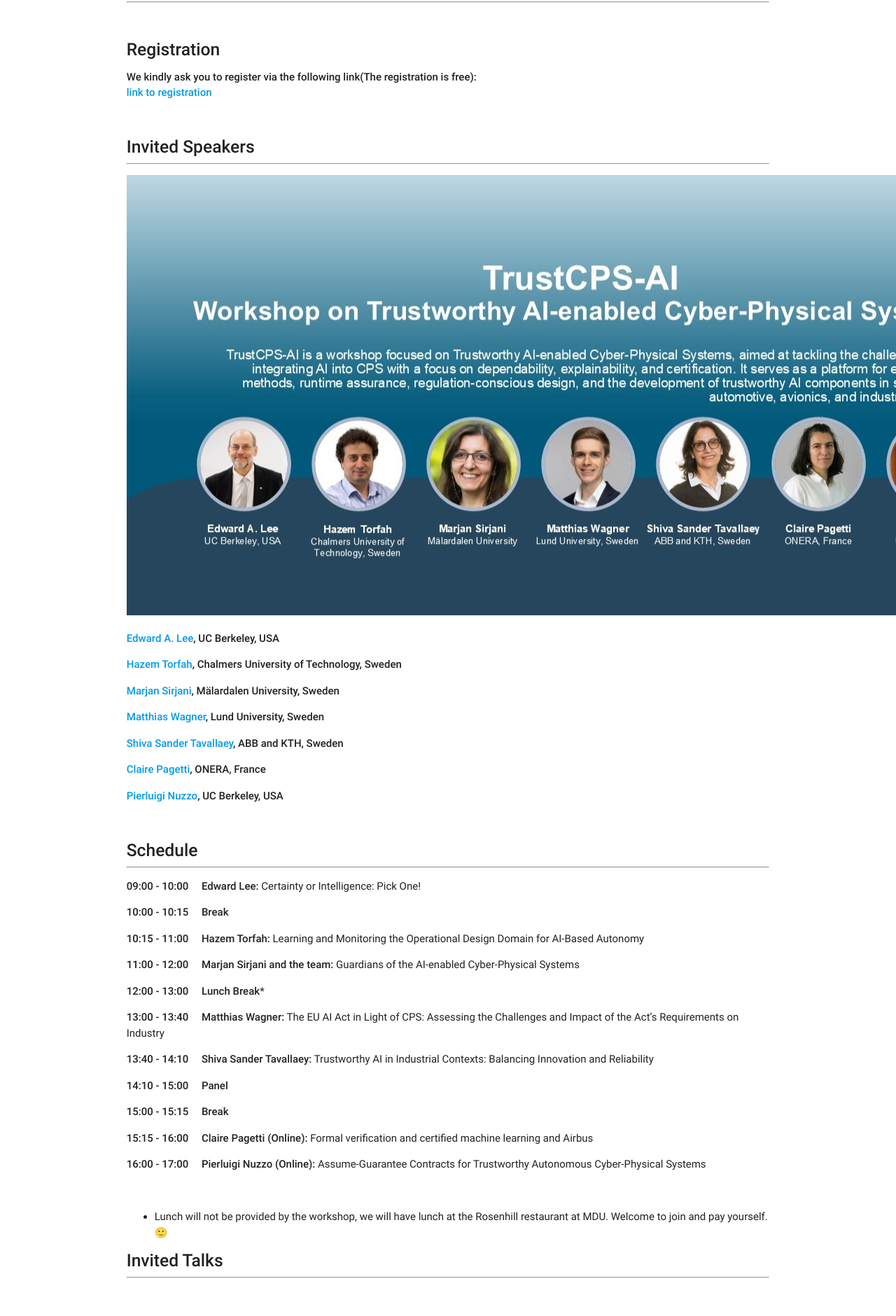
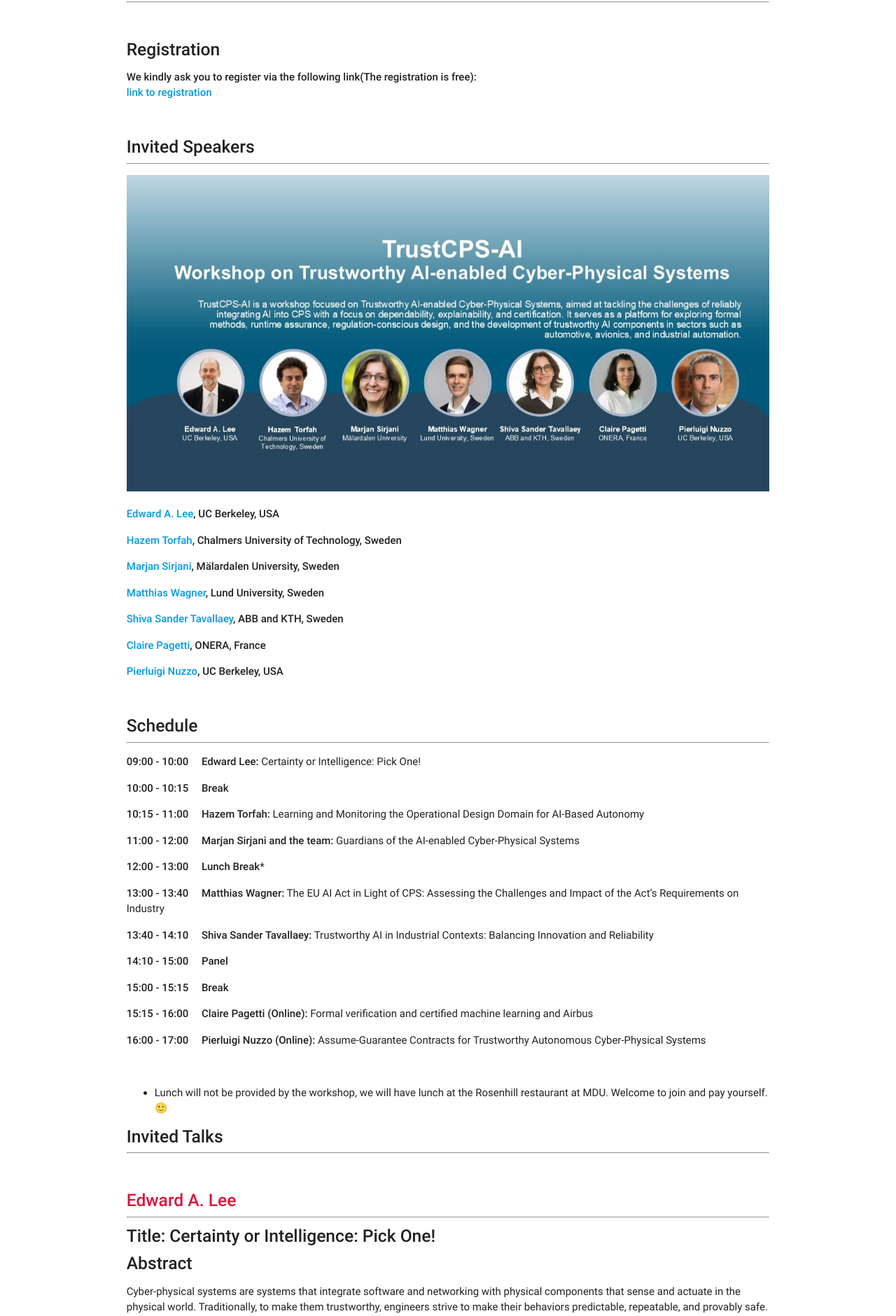
Before and after one commit to rebeca-lang/rebeca-lang.github.io, a Jekyll site: the page built from events/TrustCPS-AI.md, in a window 1280 px wide. Shown: the part 1206-3086 px from the top of the page at 70% size. Built offline with Jekyll 4.4.1, drawn with Linux system fonts in a browser that asks for light colours.

Commit message:
Update TrustCPS-AI.md

```diff
--- a/events/TrustCPS-AI.md
+++ b/events/TrustCPS-AI.md
@@ -52,7 +52,8 @@ The workshop features invited talks by Edward A. Lee (UC Berkeley) on the trade-
 ##### **Invited Speakers**
 ---
 
-![](trustcps-ai2.JPG)
+<img src="trustcps-ai2.JPG" style="width: 100%;" />
+
 
 
 **[Edward A. Lee](https://www2.eecs.berkeley.edu/Faculty/Homepages/lee.html), UC Berkeley, USA**
```
